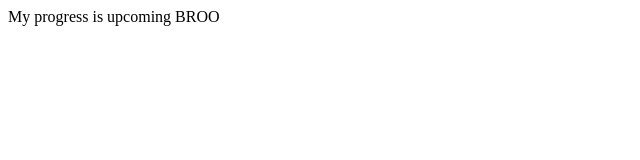
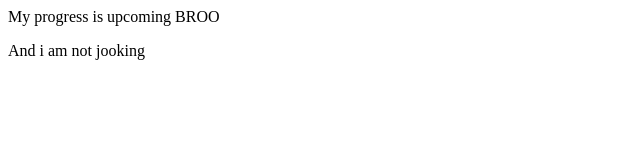
Before and after one commit to Sheharyar-Shahbaz/Localrepo, a plain HTML site: page index.html in a window 1280 px wide. Shown: the whole page, without its empty margins (0-640 px from the left). Drawn offline with Linux system fonts and the light colour scheme.

Commit message:
new feature

```diff
--- a/index.html
+++ b/index.html
@@ -1 +1,2 @@
 <P> My progress is upcoming BROO </P>
+<P> And i am not jooking </P>
```
